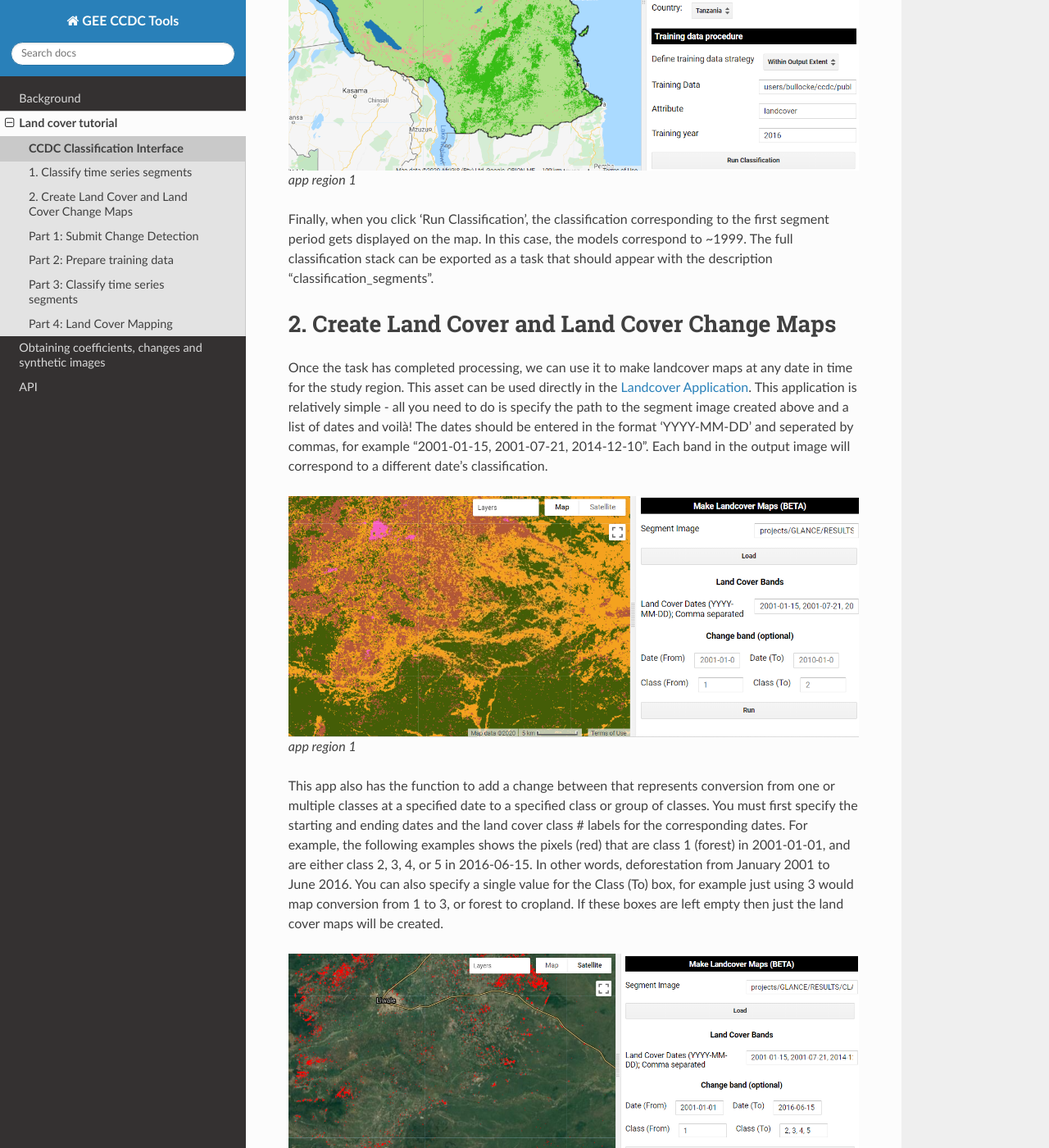
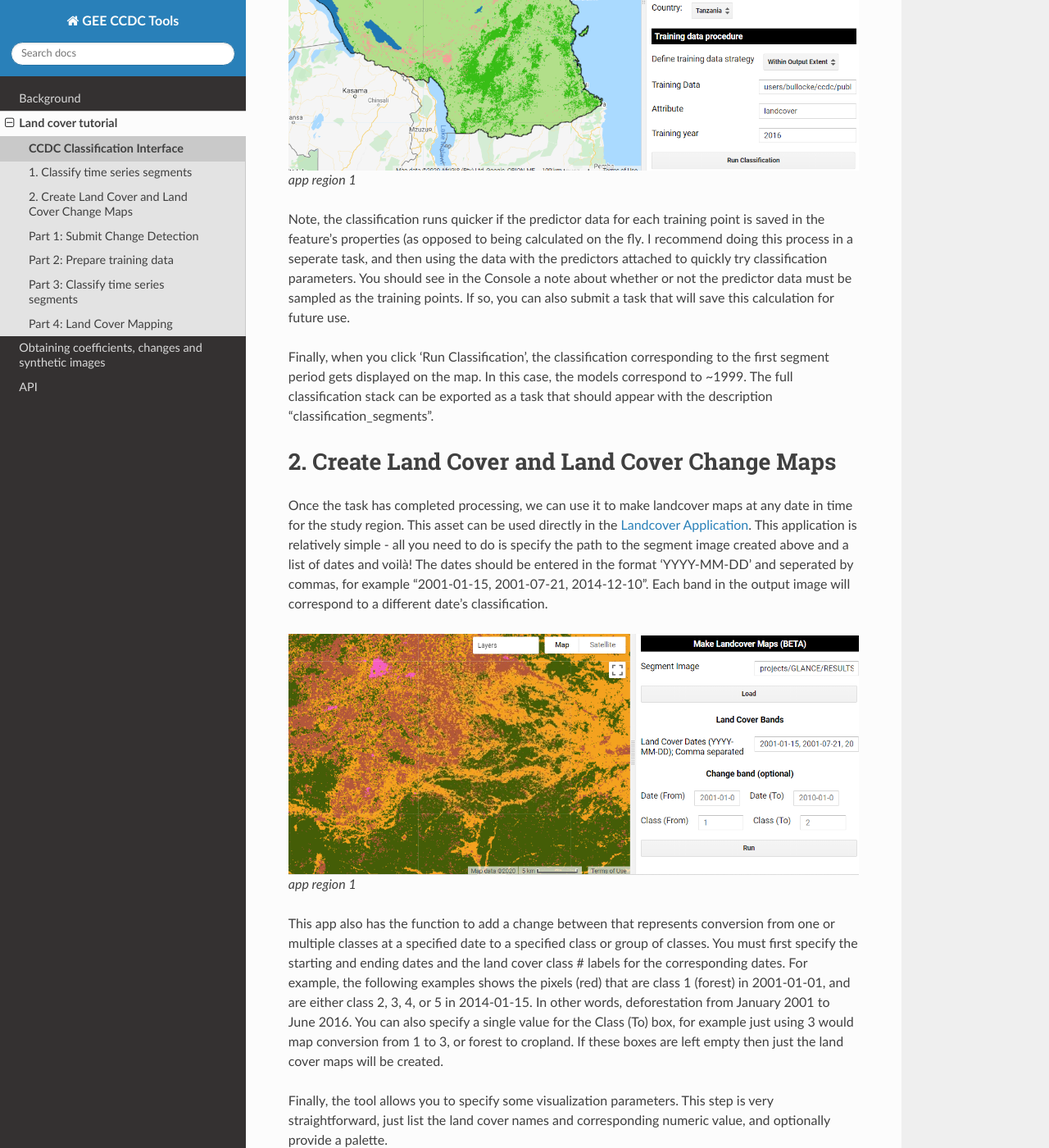
Before and after one commit to parevalo/gee-ccdc-tools, a Sphinx documentation site: the page built from docs/lctutorial/gui.rst, in a window 1280 px wide and 1400 px high, scrolled down 5589 px. Shown: the whole window at 82% size. Built offline with Sphinx 7.4.7 and the Read the Docs theme 2.0.0, drawn with Linux system fonts in a browser that asks for light colours; some of the changed text lies outside the part shown.

Commit message:
update gui module

```diff
--- a/docs/lctutorial/gui.rst
+++ b/docs/lctutorial/gui.rst
@@ -8,11 +8,12 @@
 
    app region 1
 
-In addition to the API, we have created user interfaces for calculating
-CCDC model parameters (i.e. regression coefficients), displaying and
-interacting with CCDC coefficients and corresponding pixel time series,
-and classification of the model parameters. This tutorial will
-demonstrate the latter.
+To faciliate easy access to our API we have created a series of graphical
+user interfaces (GUIs) that require no coding by the user. These guis can be
+used for calculating CCDC model parameters (i.e. regression coefficients),
+displaying and interacting with CCDC coefficients and corresponding pixel
+time series, and classification of the model parameters. This tutorial will
+demonstrate the gui for creating land cover and land cover change maps.
 
 In this tutorial you will:
 
@@ -142,6 +142,14 @@
 
    app region 1
 
+Note, the classification runs quicker if the predictor data for each training
+point is saved in the feature's properties (as opposed to being calculated
+on the fly. I recommend doing this process in a seperate task, and then using
+the data with the predictors attached to quickly try classification parameters.
+You should see in the Console a note about whether or not the predictor
+data must be sampled as the training points. If so, you can also submit
+a task that will save this calculation for future use.
+
 Finally, when you click ‘Run Classification’, the classification
 corresponding to the first segment period gets displayed on the map. In
 this case, the models correspond to ~1999. The full classification stack
@@ -173,12 +181,16 @@
 and ending dates and the land cover class # labels for the corresponding
 dates. For example, the following examples shows the pixels (red) that
 are class 1 (forest) in 2001-01-01, and are either class 2, 3, 4, or 5
-in 2016-06-15. In other words, deforestation from January 2001 to June
+in 2014-01-15. In other words, deforestation from January 2001 to June
 2016. You can also specify a single value for the Class (To) box, for
 example just using 3 would map conversion from 1 to 3, or forest to
 cropland. If these boxes are left empty then just the land cover maps
 will be created.
 
+Finally, the tool allows you to specify some visualization parameters.
+This step is very straightforward, just list the land cover names
+and corresponding numeric value, and optionally provide a palette.
+
 .. figure:: ../img/lcApp2.PNG
    :alt: app region 1
 
```
Also changed, not shown: other parts of docs/lctutorial/gui.rst (+7 -8 lines).
